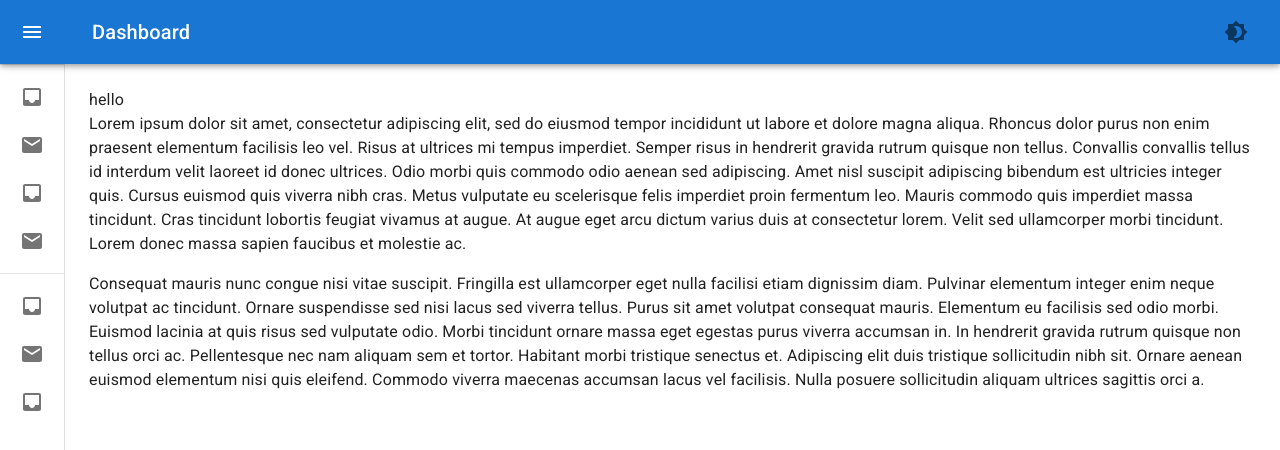
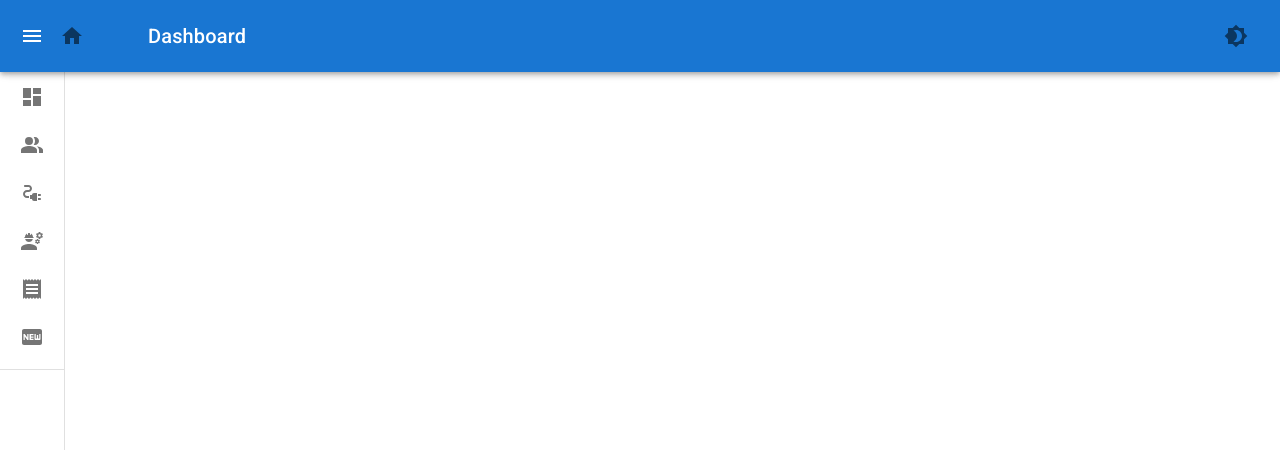
Before and after one commit to AdhilKappil/FixIt-frontend, a React (Vite) app: page /admin in a window 1280 px wide. Shown: the top 450 px of the page. Built offline with nearby package versions, Linux system fonts and the light colour scheme.

Commit message:
Feat : Defined route for all the side bar component

```diff
--- a/package.json
+++ b/package.json
@@ -16,8 +16,10 @@
     "@heroicons/react": "^2.1.3",
     "@mui/icons-material": "^5.15.14",
     "@mui/material": "^5.15.14",
+    "@mui/x-data-grid": "^7.1.0",
     "@types/react-modal": "^3.16.3",
     "@types/react-router-dom": "^5.3.3",
+    "moment": "^2.30.1",
     "react": "^18.2.0",
     "react-dom": "^18.2.0",
     "react-icons": "^5.0.1",
--- /dev/null
+++ b/src/@types/Props.ts
@@ -0,0 +1,11 @@
+import { Dispatch, SetStateAction } from "react";
+
+export interface Selected {
+    link: string;
+    setSelectedLink: Dispatch<SetStateAction<String>>;
+  }
+
+export  interface Open {
+    open: boolean;
+    setOpen: Dispatch<SetStateAction<boolean>>;
+  }
--- a/src/components/common/Sidebar.tsx
+++ b/src/components/common/Sidebar.tsx
@@ -1,157 +1,188 @@
-import MuiDrawer from '@mui/material/Drawer';
-import ListItem from '@mui/material/ListItem';
-import ListItemButton from '@mui/material/ListItemButton';
-import ListItemIcon from '@mui/material/ListItemIcon';
-import ListItemText from '@mui/material/ListItemText';
-import Divider from '@mui/material/Divider';
-import List from '@mui/material/List';
-import { Box, IconButton, Theme, Typography, styled } from '@mui/material';
-import { ChevronLeft, Inbox, Mail } from '@mui/icons-material';
-import { CSSObject } from '@emotion/react';
+import MuiDrawer from "@mui/material/Drawer";
+import ListItem from "@mui/material/ListItem";
+import ListItemButton from "@mui/material/ListItemButton";
+import ListItemIcon from "@mui/material/ListItemIcon";
+import ListItemText from "@mui/material/ListItemText";
+import Divider from "@mui/material/Divider";
+import List from "@mui/material/List";
+import { Box, IconButton, Theme, styled } from "@mui/material";
+import {
+  ChevronLeft,
+  Dashboard,
+  // Inbox,
+  // Mail,
+  PeopleAlt,
+} from "@mui/icons-material";
+import { CSSObject } from "@emotion/react";
+import { useMemo, useState } from "react";
+import ElectricalServicesIcon from "@mui/icons-material/ElectricalServices";
+import EngineeringIcon from "@mui/icons-material/Engineering";
+import ReceiptIcon from "@mui/icons-material/Receipt";
+import FiberNewIcon from "@mui/icons-material/FiberNew";
+import UsersManagement from "../../pages/admin/user_Mgmt/User";
+import { Route, Routes, useNavigate } from "react-router-dom";
+import Services_Mgmt from "../../pages/admin/services/Services_Mgmt";
+import Worker from "../../pages/admin/workers_Mgmt/Worker";
+import Transaction from "../../pages/admin/transaction/Transaction";
+import JoinRequests from "../../pages/admin/joinRequests/JoinRequests";
+import { Open } from "../../@types/Props";
+import Admin_Dashboard from '../../pages/admin/dashboard/Dashboard'
+
+
 
 const drawerWidth = 240;
 
 const openedMixin = (theme: Theme): CSSObject => ({
   width: drawerWidth,
-  transition: theme.transitions.create('width', {
+  transition: theme.transitions.create("width", {
     easing: theme.transitions.easing.sharp,
     duration: theme.transitions.duration.enteringScreen,
   }),
-  overflowX: 'hidden',
+  overflowX: "hidden",
 });
 
 const closedMixin = (theme: Theme): CSSObject => ({
-  transition: theme.transitions.create('width', {
+  transition: theme.transitions.create("width", {
     easing: theme.transitions.easing.sharp,
     duration: theme.transitions.duration.leavingScreen,
   }),
-  overflowX: 'hidden',
+  overflowX: "hidden",
   width: `calc(${theme.spacing(7)} + 1px)`,
-  [theme.breakpoints.up('sm')]: {
+  [theme.breakpoints.up("sm")]: {
     width: `calc(${theme.spacing(8)} + 1px)`,
   },
 });
 
-const DrawerHeader = styled('div')(({ theme }) => ({
-  display: 'flex',
-  alignItems: 'center',
-  justifyContent: 'flex-end',
+const DrawerHeader = styled("div")(({ theme }) => ({
+  display: "flex",
+  alignItems: "center",
+  justifyContent: "flex-end",
   padding: theme.spacing(0, 1),
   // necessary for content to be below app bar
   ...theme.mixins.toolbar,
 }));
 
-const Drawer = styled(MuiDrawer, { shouldForwardProp: (prop) => prop !== 'open' })(
-  ({ theme, open }) => ({
+const Drawer = styled(MuiDrawer, {
+  shouldForwardProp: (prop) => prop !== "open",
+})(({ theme, open }) => ({
   width: drawerWidth,
   flexShrink: 0,
-    whiteSpace: 'nowrap',
-    boxSizing: 'border-box',
+  whiteSpace: "nowrap",
+  boxSizing: "border-box",
   ...(open && {
     ...openedMixin(theme),
-      '& .MuiDrawer-paper': openedMixin(theme),
+    "& .MuiDrawer-paper": openedMixin(theme),
   }),
   ...(!open && {
     ...closedMixin(theme),
-      '& .MuiDrawer-paper': closedMixin(theme),
+    "& .MuiDrawer-paper": closedMixin(theme),
   }),
-  }),
-);
+}));
 
 
-function SideBar({open, setOpen}) {
+
+// sidebar for the all admin components
+function SideBar({ open, setOpen }: Open) {
+
+  const navigate = useNavigate()
+  const [selectedLink, setSelectedLink] = useState('')
+
+  const list = useMemo(
+    () => [
+      {
+        title: "Dashboard",
+        icon: <Dashboard />,
+        link: "dashboard",
+        component: <Admin_Dashboard {...{setSelectedLink,link:'dashboard'}}/>,
+      },
+      {
+        title: "Users",
+        icon: <PeopleAlt />,
+        link: "users",
+        component: <UsersManagement {...{setSelectedLink,link:'users'}}/>,
+      },
+      {
+        title: "Services",
+        icon: <ElectricalServicesIcon />,
+        link: "services",
+        component: <Services_Mgmt {...{setSelectedLink,link:'services'}}/>,
+      },
+      {
+        title: "Workers",
+        icon: <EngineeringIcon />,
+        link: "workers",
+        component: <Worker {...{setSelectedLink,link:'workers'}}/>,
+      },
+      {
+        title: "Transactions",
+        icon: <ReceiptIcon />,
+        link: "transactions",
+        component: <Transaction {...{setSelectedLink,link:'transactions'}}/>,
+      },
+      {
+        title: "Join Requests",
+        icon: <FiberNewIcon />,
+        link: "joinRequests",
+        component: <JoinRequests {...{setSelectedLink,link:'joinRequests'}}/>,
+      },
+    ],
+    []
+  );
   return (
     <>
       <Drawer variant="permanent" open={open}>
         <DrawerHeader>
-          <IconButton onClick={()=>setOpen(false)} >
-            <ChevronLeft/>
+          <IconButton onClick={() => setOpen(false)}>
+            <ChevronLeft />
           </IconButton>
         </DrawerHeader>
         <Divider />
         <List>
-          {['Inbox', 'Starred', 'Send email', 'Drafts'].map((text, index) => (
-            <ListItem key={text} disablePadding sx={{ display: 'block' }}>
+          {list.map((items) => (
+            <ListItem
+              key={items.title}
+              disablePadding
+              sx={{ display: "block" }}
+            >
               <ListItemButton
                 sx={{
                   minHeight: 48,
-                  justifyContent: open ? 'initial' : 'center',
+                  justifyContent: open ? "initial" : "center",
                   px: 2.5,
                 }}
+                onClick={() => navigate(items.link)}
+                selected={selectedLink === items.link}
               >
                 <ListItemIcon
                   sx={{
                     minWidth: 0,
-                    mr: open ? 3 : 'auto',
-                    justifyContent: 'center',
+                    mr: open ? 3 : "auto",
+                    justifyContent: "center",
                   }}
                 >
-                  {index % 2 === 0 ? <Inbox /> : <Mail />}
+                  {items.icon}
                 </ListItemIcon>
-                <ListItemText primary={text} sx={{ opacity: open ? 1 : 0 }} />
+                <ListItemText
+                  primary={items.title}
+                  sx={{ opacity: open ? 1 : 0 }}
+                />
               </ListItemButton>
             </ListItem>
           ))}
         </List>
         <Divider />
-        <List>
-          {['All mail', 'Trash', 'Spam'].map((text, index) => (
-            <ListItem key={text} disablePadding sx={{ display: 'block' }}>
-              <ListItemButton
-                sx={{
-                  minHeight: 48,
-                  justifyContent: open ? 'initial' : 'center',
-                  px: 2.5,
-                }}
-              >
-                <ListItemIcon
-                  sx={{
-                    minWidth: 0,
-                    mr: open ? 3 : 'auto',
-                    justifyContent: 'center',
-                  }}
-                >
-                  {index % 2 === 0 ? <Inbox /> : <Mail />}
-                </ListItemIcon>
-                <ListItemText primary={text} sx={{ opacity: open ? 1 : 0 }} />
-              </ListItemButton>
-            </ListItem>
-          ))}
-        </List>
       </Drawer>
       <Box component="main" sx={{ flexGrow: 1, p: 3 }}>
         <DrawerHeader />
-      <h1>hello</h1>
-      <Typography paragraph>
-        Lorem ipsum dolor sit amet, consectetur adipiscing elit, sed do eiusmod
-        tempor incididunt ut labore et dolore magna aliqua. Rhoncus dolor purus non
-        enim praesent elementum facilisis leo vel. Risus at ultrices mi tempus
-        imperdiet. Semper risus in hendrerit gravida rutrum quisque non tellus.
-        Convallis convallis tellus id interdum velit laoreet id donec ultrices.
-        Odio morbi quis commodo odio aenean sed adipiscing. Amet nisl suscipit
-        adipiscing bibendum est ultricies integer quis. Cursus euismod quis viverra
-        nibh cras. Metus vulputate eu scelerisque felis imperdiet proin fermentum
-        leo. Mauris commodo quis imperdiet massa tincidunt. Cras tincidunt lobortis
-        feugiat vivamus at augue. At augue eget arcu dictum varius duis at
-        consectetur lorem. Velit sed ullamcorper morbi tincidunt. Lorem donec massa
-        sapien faucibus et molestie ac.
-      </Typography>
-      <Typography paragraph>
-        Consequat mauris nunc congue nisi vitae suscipit. Fringilla est ullamcorper
-        eget nulla facilisi etiam dignissim diam. Pulvinar elementum integer enim
-        neque volutpat ac tincidunt. Ornare suspendisse sed nisi lacus sed viverra
-        tellus. Purus sit amet volutpat consequat mauris. Elementum eu facilisis
-        sed odio morbi. Euismod lacinia at quis risus sed vulputate odio. Morbi
-        tincidunt ornare massa eget egestas purus viverra accumsan in. In hendrerit
-        gravida rutrum quisque non tellus orci ac. Pellentesque nec nam aliquam sem
-        et tortor. Habitant morbi tristique senectus et. Adipiscing elit duis
-        tristique sollicitudin nibh sit. Ornare aenean euismod elementum nisi quis
-        eleifend. Commodo viverra maecenas accumsan lacus vel facilisis. Nulla
-        posuere sollicitudin aliquam ultrices sagittis orci a.
-      </Typography>
+        <Routes>
+          {list.map((item) => (
+            <Route key={item.title} path={item.link} element={item.component} />
+          ))}
+        </Routes>
+
       </Box>
     </>
-  )
+  );
 }
 
-export default SideBar
+export default SideBar;
--- a/src/pages/admin/Dashboard.tsx
+++ b/src/pages/admin/Navbar.tsx
@@ -7,10 +7,11 @@ import CssBaseline from '@mui/material/CssBaseline';
 import Typography from '@mui/material/Typography';
 import IconButton from '@mui/material/IconButton';
 import MenuIcon from '@mui/icons-material/Menu';
-import SideBar from '../../components/common/Sidebar';
 import { useMemo, useState } from 'react';
 import { ThemeProvider } from '@emotion/react';
-import {  Brightness4, Brightness7 } from '@mui/icons-material';
+import {  Brightness4, Brightness7, Home } from '@mui/icons-material';
+import { Tooltip } from '@mui/material';
+import SideBar from '../../components/common/Sidebar';
 
 const drawerWidth = 240;
 
@@ -40,7 +41,7 @@ const AppBar = styled(MuiAppBar, {
 
 
 
-export default function Dashboard() {
+export default function Navbar() {
 //   const theme = useTheme();
   const [open, setOpen] = useState(false);
   const [dark, setDark] = useState(false)
@@ -73,6 +74,11 @@ export default function Dashboard() {
             }}
           >
             <MenuIcon />
+            <Tooltip title='Go back to home page'>
+                <IconButton sx={{m:1}}>
+                <Home/>
+                </IconButton>
+            </Tooltip>
           </IconButton>
           <Typography variant="h6" noWrap component="div" sx={{flexGrow:1}}>
             Dashboard
--- /dev/null
+++ b/src/pages/admin/dashboard/Dashboard.tsx
@@ -0,0 +1,16 @@
+import { useEffect } from "react";
+import { Selected } from "../../../@types/Props";
+
+
+function Dashboard({setSelectedLink, link}:Selected) {
+
+    useEffect(() => {
+        setSelectedLink(link);
+      }, []);
+
+  return (
+    <div>Dashboard</div>
+  )
+}
+
+export default Dashboard
--- /dev/null
+++ b/src/pages/admin/joinRequests/JoinRequests.tsx
@@ -0,0 +1,16 @@
+import { useEffect } from "react";
+import { Selected } from "../../../@types/Props";
+
+
+function JoinRequests({setSelectedLink, link}:Selected) {
+
+  useEffect(() => {
+    setSelectedLink(link);
+  }, []);
+
+  return (
+    <div>Join Requests</div>
+  )
+}
+
+export default JoinRequests
--- /dev/null
+++ b/src/pages/admin/services/Services_Mgmt.tsx
@@ -0,0 +1,16 @@
+import { useEffect } from "react";
+import { Selected } from "../../../@types/Props"
+
+
+function Services_Mgmt({setSelectedLink, link}:Selected) {
+
+  useEffect(() => {
+    setSelectedLink(link);
+  }, []);
+
+  return (
+    <div>Services</div>
+  )
+}
+
+export default Services_Mgmt
--- /dev/null
+++ b/src/pages/admin/transaction/Transaction.tsx
@@ -0,0 +1,16 @@
+import { useEffect } from "react";
+import { Selected } from "../../../@types/Props"
+
+
+function Transaction({setSelectedLink, link}:Selected) {
+
+  useEffect(() => {
+    setSelectedLink(link);
+  }, []);
+
+  return (
+    <div>Transaction</div>
+  )
+}
+
+export default Transaction
--- /dev/null
+++ b/src/pages/admin/workers_Mgmt/Worker.tsx
@@ -0,0 +1,24 @@
+import { useEffect } from "react";
+import { Selected } from "../../../@types/Props";
+
+function Worker({setSelectedLink, link}:Selected) {
+
+  useEffect(() => {
+    setSelectedLink(link);
+  }, []);
+
+  return (
+    <div>
+      Workers
+      <div className="flex bg-slate-700 h-96 gap-10">
+        <div className="w-1/5 bg-gray-300"></div>
+        <div className="w-1/5 bg-gray-400"></div>
+        <div className="w-1/5 bg-black"></div>
+        <div className="w-1/5 bg-gray-800"></div>
+        <div className="w-1/5 bg-zinc-800"></div>
+      </div>
+    </div>
+  )
+}
+
+export default Worker
```
Also changed, not shown: src/App.tsx (+9 -3 lines), src/pages/admin/user_Mgmt/UserActions.tsx (added, +77 -0 lines), src/pages/admin/user_Mgmt/User.tsx (added), 1 other file (tests, documents, lock files or other folders). Lines whose indentation alone changed are shown as unchanged.
